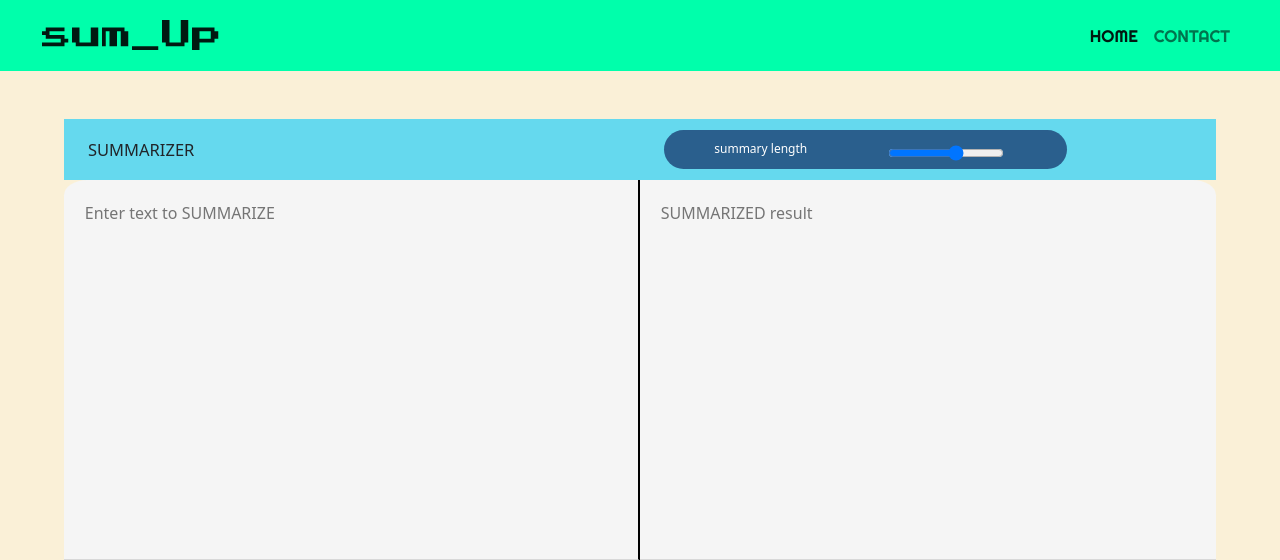
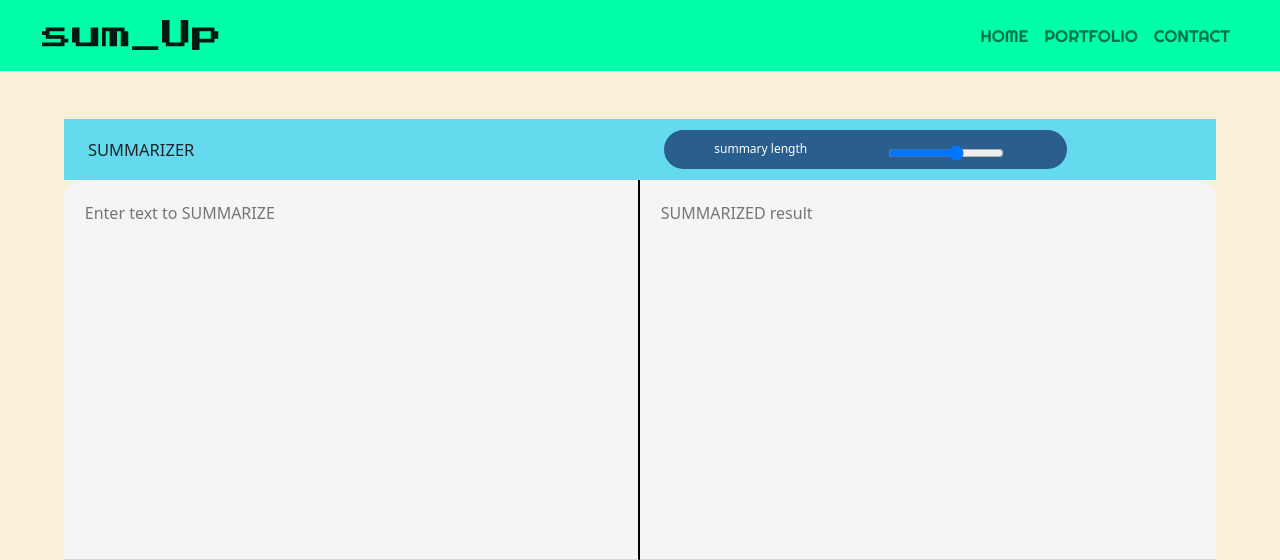
Before and after one commit to khatamirock/summarizer, a Flask app: page /sumup in a window 1280 px wide. Shown: the top 560 px of the page. Run offline with Flask 2, Linux system fonts and the light colour scheme; some web fonts are replaced.

Commit message:
Update sumup.html

```diff
--- a/templates/sumup.html
+++ b/templates/sumup.html
@@ -41,11 +41,13 @@
             <div class="collapse navbar-collapse  " id="navbarNav">
                 <ul class="navbar-nav ms-auto">
                     <li class="nav-item">
-                        <a class="nav-link active" aria-current="page"
-                            href="http://test-summ.herokuapp.com/info">HOME</a>
+                        <a class="nav-link" aria-current="page" href="http://test-summ.herokuapp.com/info">HOME</a>
                     </li>
                     <li class="nav-item">
-                        <a class="nav-link" href="#">CONTACT</a>
+                        <a class="nav-link" href="https://khatamirock.github.io/portfolioWeb/">PORTFOLIO</a>
+                    </li>
+                    <li class="nav-item">
+                        <a class="nav-link" href="#contact">CONTACT</a>
                     </li>
 
                 </ul>
```
